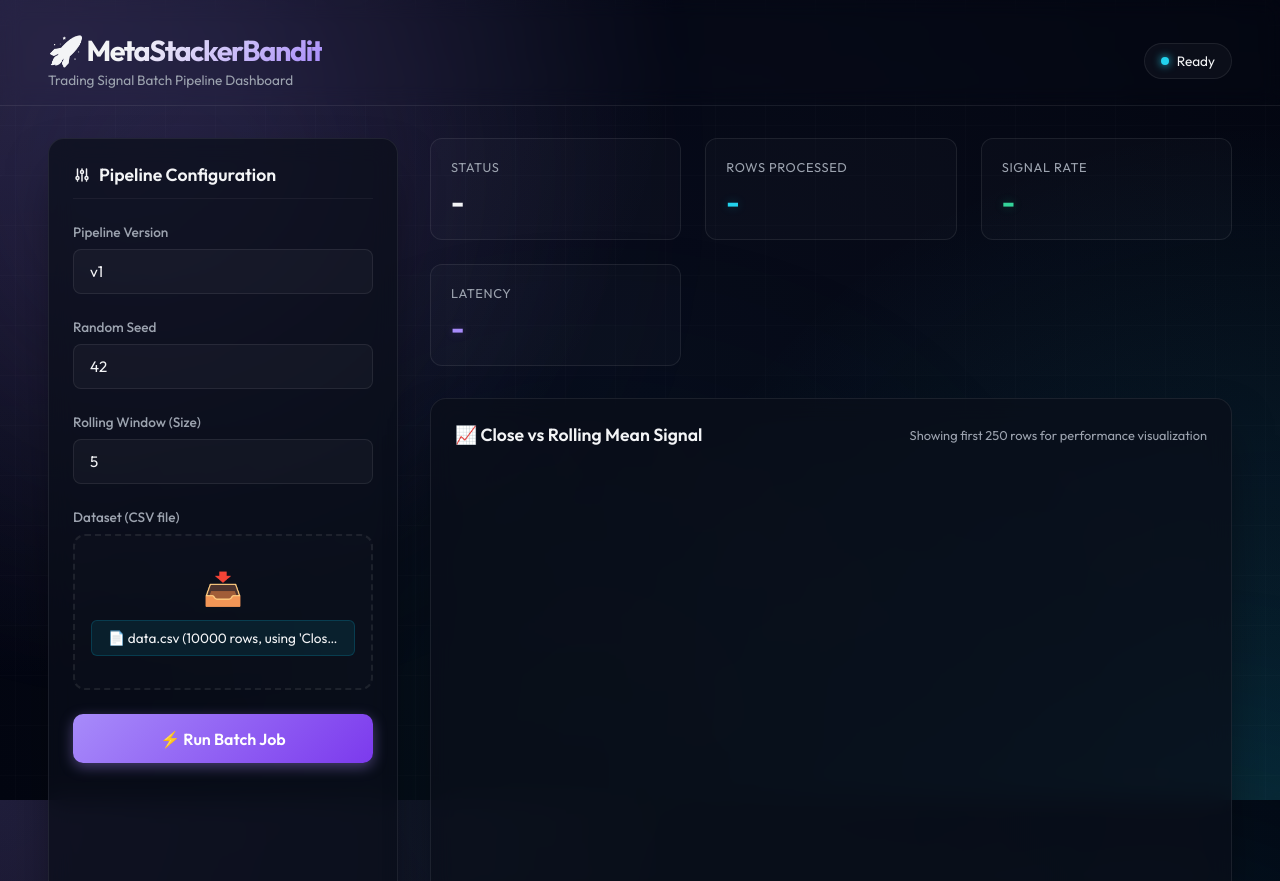
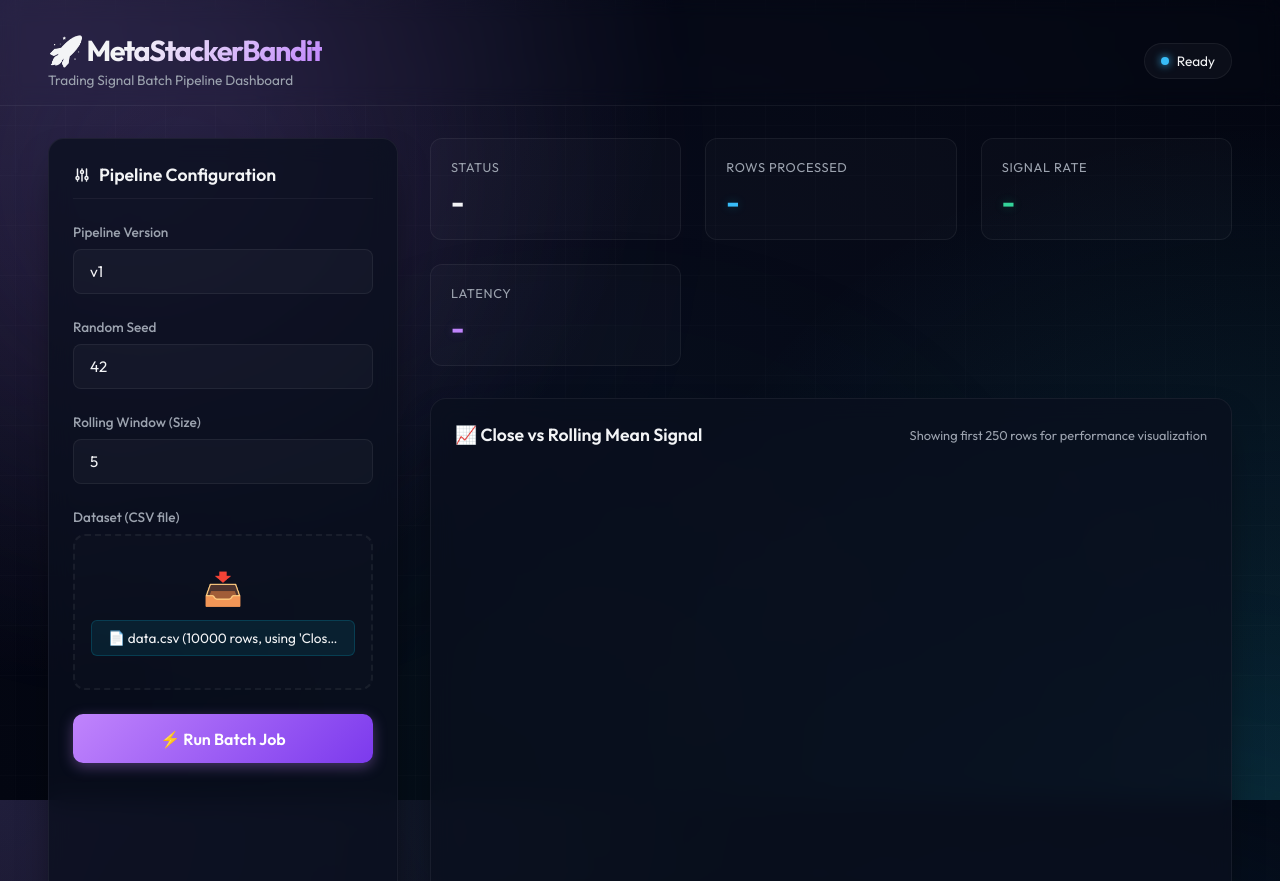
Before and after one commit to faisalhasan01/-MetaStackerBandit-, a plain HTML site: page index.html in a window 1280 px wide. Shown: the top 881 px of the page. Drawn offline with nearby package versions, Linux system fonts and the light colour scheme; no server answers.

Commit message:
Optimize root color variables for cards, terminals, and accent glows

```diff
--- a/index.css
+++ b/index.css
@@ -1,20 +1,20 @@
 @import url('https://fonts.googleapis.com/css2?family=JetBrains+Mono:wght@400;500;700&family=Outfit:wght@300;400;500;600;700&display=swap');
 
 :root {
-  --bg-color: #030712;
-  --panel-bg: rgba(11, 15, 26, 0.72);
-  --panel-border: rgba(255, 255, 255, 0.08);
+  --bg-color: #040815;
+  --panel-bg: rgba(10, 15, 30, 0.75);
+  --panel-border: rgba(255, 255, 255, 0.06);
   --text-primary: #f3f4f6;
   --text-secondary: #9ca3af;
-  --accent-purple: #a78bfa;
-  --accent-purple-glow: rgba(167, 139, 250, 0.4);
-  --accent-cyan: #22d3ee;
-  --accent-cyan-glow: rgba(34, 211, 238, 0.4);
+  --accent-purple: #c084fc;
+  --accent-purple-glow: rgba(192, 132, 252, 0.35);
+  --accent-cyan: #38bdf8;
+  --accent-cyan-glow: rgba(56, 189, 248, 0.35);
   --accent-green: #34d399;
   --accent-green-glow: rgba(52, 211, 153, 0.3);
-  --accent-red: #fb7185;
-  --console-bg: #020617;
-  --shadow-lg: 0 25px 50px -12px rgba(0, 0, 0, 0.5);
+  --accent-red: #f43f5e;
+  --console-bg: rgba(2, 6, 23, 0.85);
+  --shadow-lg: 0 20px 40px -15px rgba(0, 0, 0, 0.7);
   --transition-speed: 0.3s;
 }
 
```
